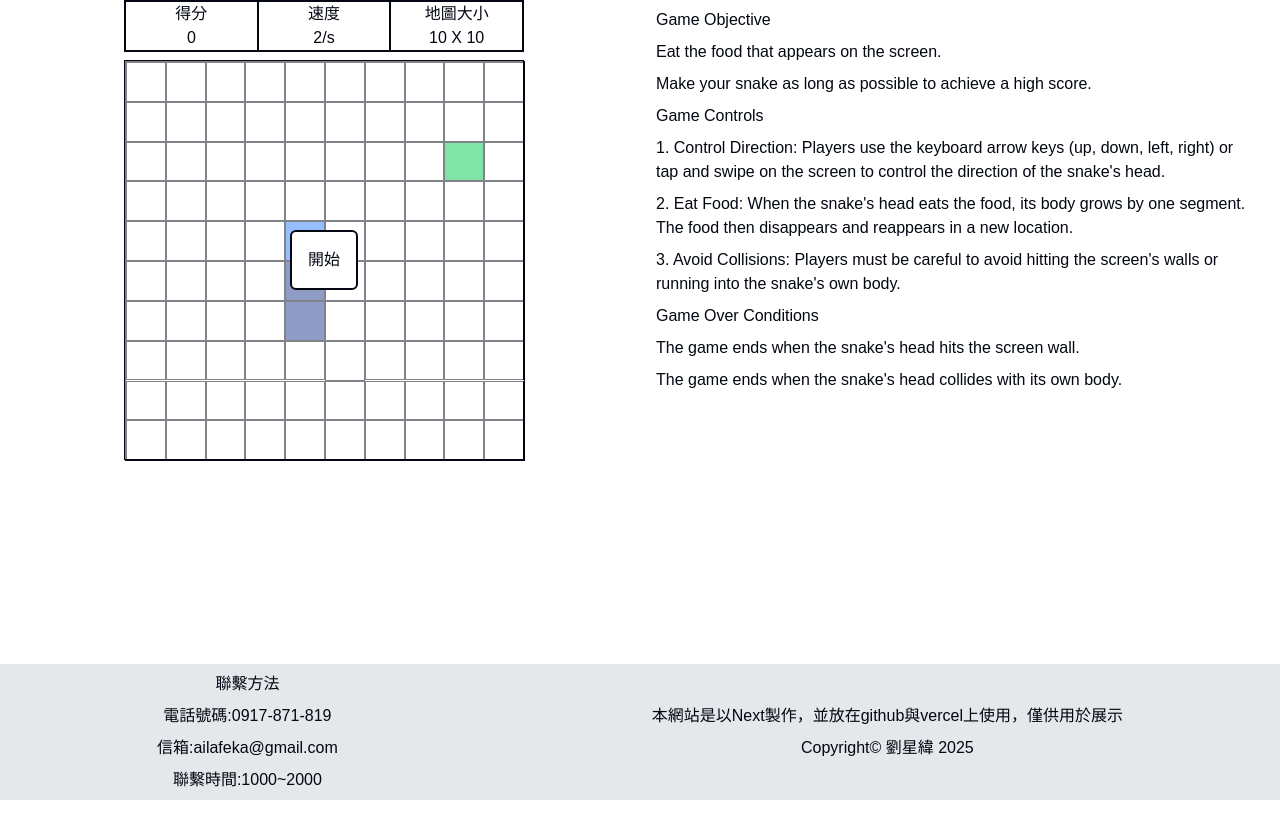
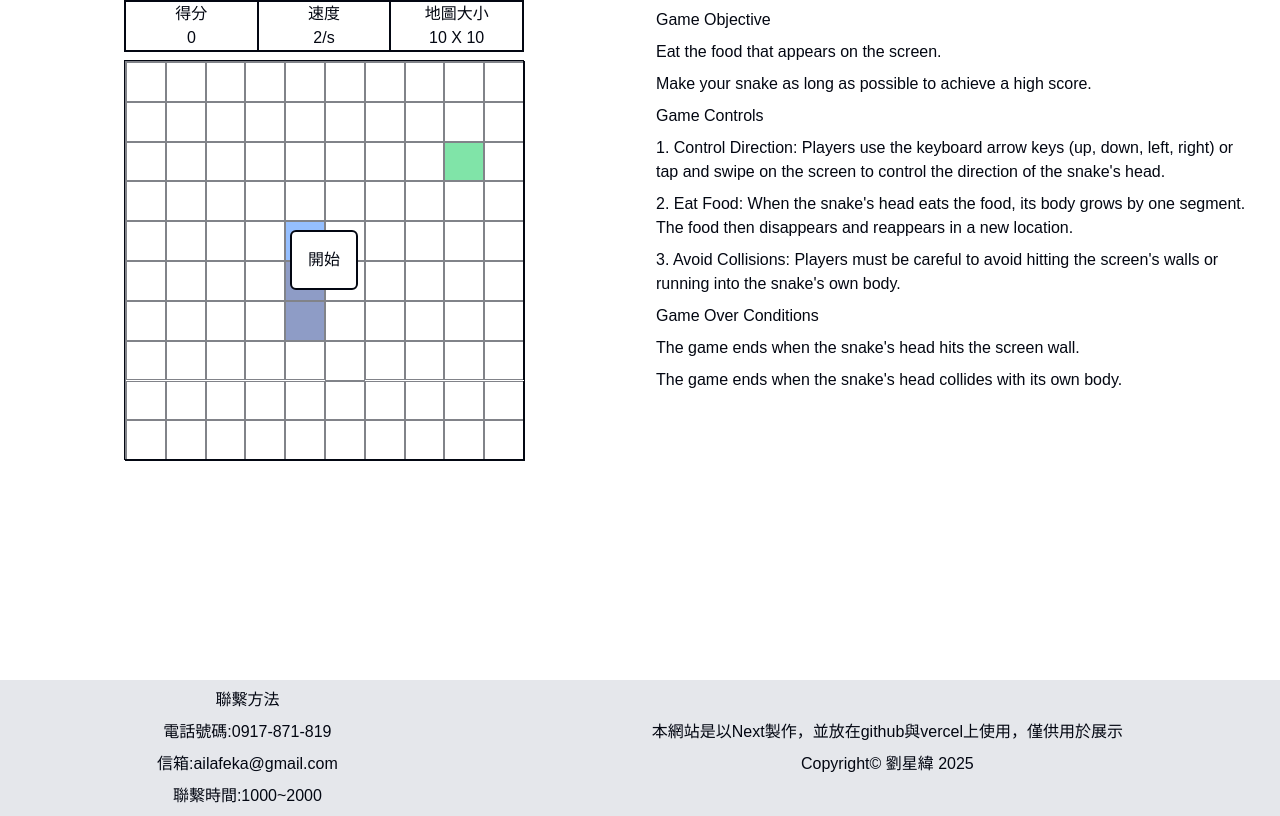
Before and after one commit to Ailafeka123/aila-game-next, a Next.js app: page /en/snake in a window 1280 px wide. Shown: the part 216-1032 px from the top of the page. Built offline with nearby package versions, Linux system fonts and the light colour scheme.

Commit message:
fix:畫面上微調 以及修正分享功能

```diff
--- a/src/app/[locale]/globals.css
+++ b/src/app/[locale]/globals.css
@@ -28,3 +28,6 @@ main{
   padding:1rem;
   min-height: 100svh;
 }
+html,body,main,div,p,header,select,footer{
+  box-sizing: border-box;
+}
--- a/src/component/footer.tsx
+++ b/src/component/footer.tsx
@@ -1,7 +1,7 @@
 export default function Footer(){
 
     return(
-        <footer className={` bg-gray-200 dark:bg-gray-800  w-full  md:p-2 p-4 flex flex-col md:flex-row gap-4 text-center items-center justify-around`}>
+        <footer className={` bg-gray-200 dark:bg-gray-800  w-full mt-[16px]  md:p-2 p-4 flex flex-col md:flex-row gap-4 text-center items-center justify-around`}>
             <div className=' text-gray-950 dark:text-white flex flex-col gap-2'>
                 <p >聯繫方法</p>
                 <p >電話號碼:0917-871-819</p>
--- a/src/component/snake/SnakeGame.tsx
+++ b/src/component/snake/SnakeGame.tsx
@@ -441,7 +441,10 @@ export default function SnakeGame(){
                 // const response = await fetch(imgSrc);
                 // const blob = await response.blob();
                 // const file = new File([blob], "snake-map.png", { type: "image/png" });
-                if (navigator.canShare()){
+                // 確認是否為手機等點擊裝置
+                const isMobile = /Mobi|Android/i.test(navigator.userAgent);
+                console.log(isMobile)
+                if (navigator.share && isMobile){
                     await navigator.share({
                         title: t("shareTitle"),
                         // files:[file],
@@ -454,9 +457,8 @@ export default function SnakeGame(){
                     setAlter(true);
                     await navigator.clipboard.writeText(message);
                 }
-                console.log("分享成功！");
             } catch (err) {
-                console.log("使用者取消或發生錯誤", err);
+
             }
         } else {
             alert("你的瀏覽器不支援分享功能");
```
